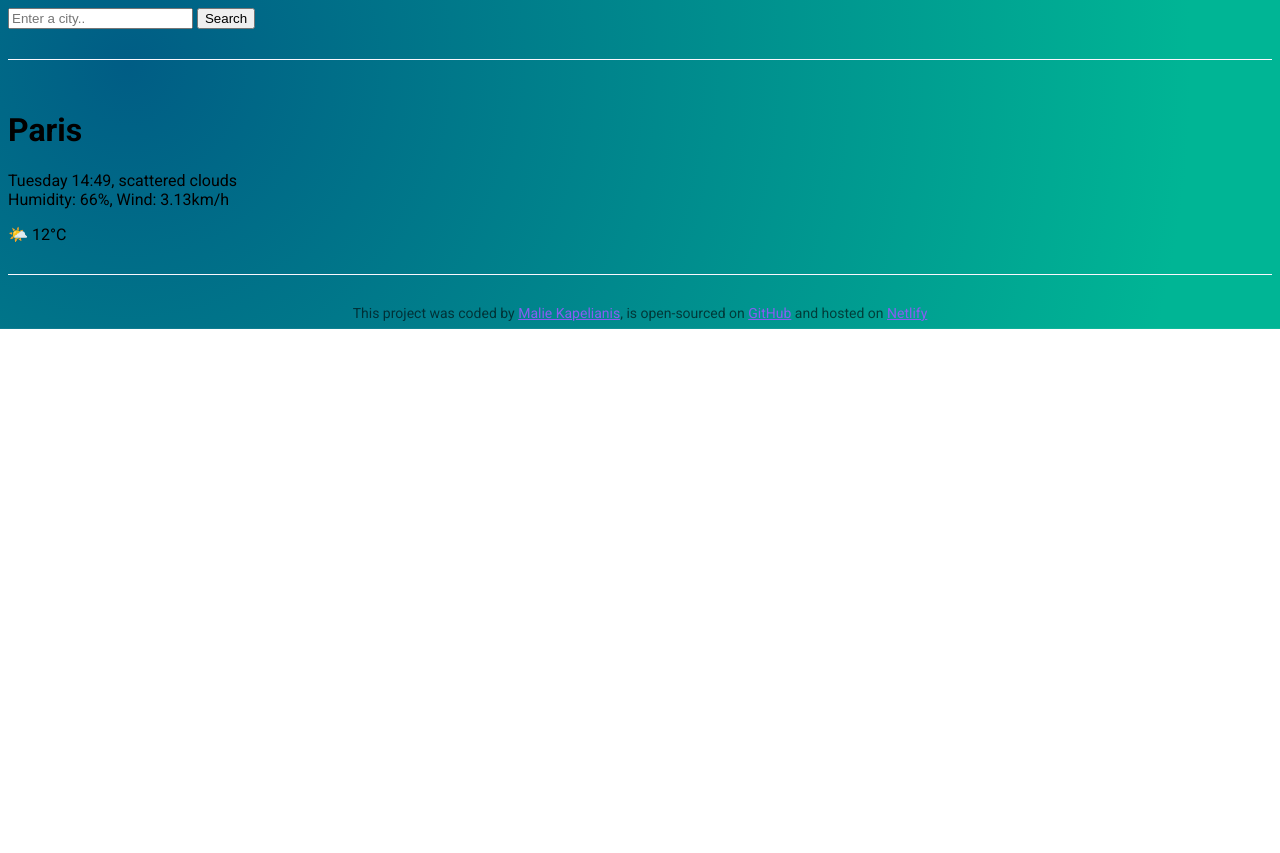
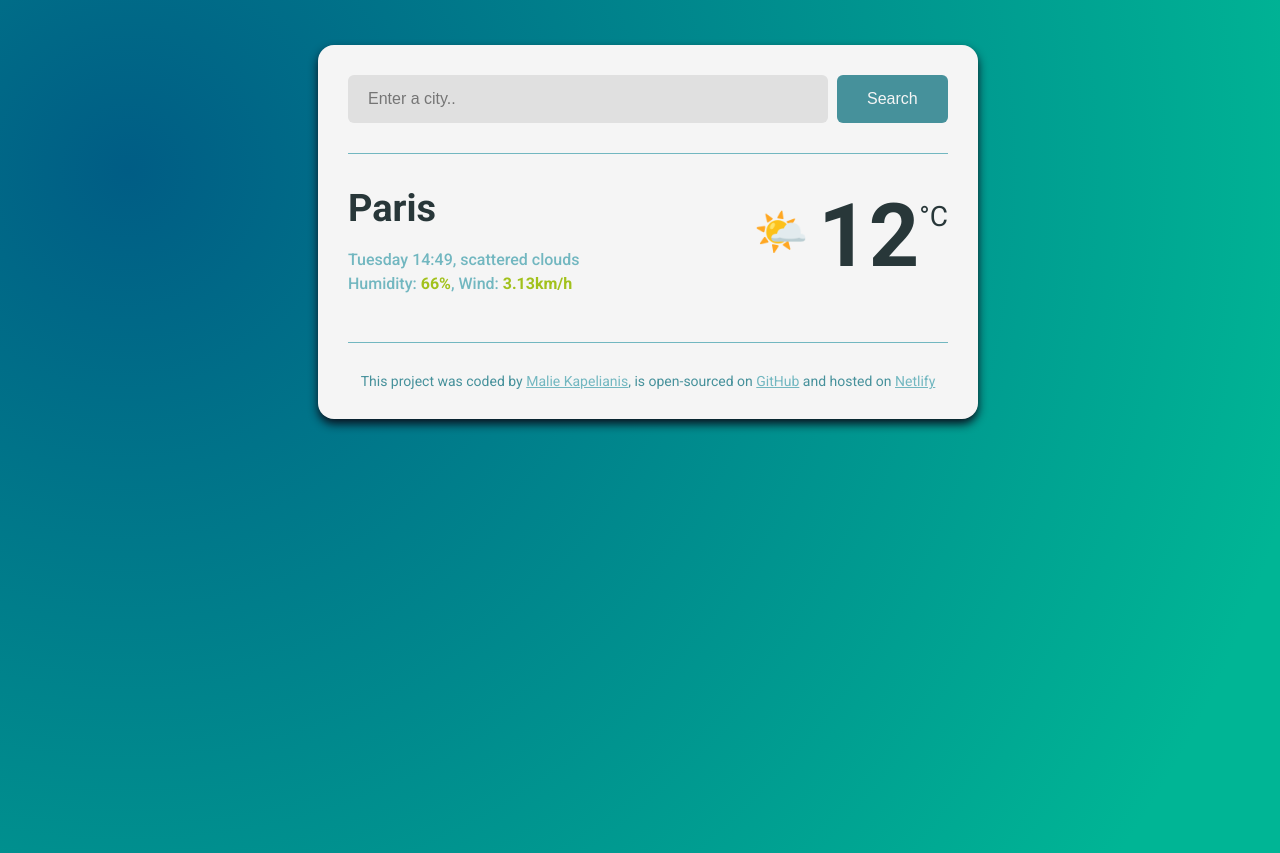
Before and after one commit to MalieKapDev/my-weather-app-v1, a plain HTML site: page index.html in a window 1280 px wide. Before the commit the page ends 800 px from the top, so only its background shows below. Drawn offline with Linux system fonts and the light colour scheme.

Commit message:
Updated Vanilla Weather Search / CSS

```diff
--- a/index.html
+++ b/index.html
@@ -15,28 +15,34 @@
   </head>
 
   <body>
-    <header class="header-container">
-      <form>
+    <div class="weather-app">
+      <header>
+        <form class="search-form">
           <input
-          class="input"
             type="search"
             placeholder="Enter a city.."
             required
+            class="search-form-input"
           />
-        <input class="search" type="submit" value="Search" />
+          <input type="submit" value="Search" class="search-form-button" />
         </form>
       </header>
-
-    <main class="main-container">
-      <div class="current-city-container">
-        <h1 class="current-city">Paris</h1>
-        <p class="current-date-and-description">
+      <main>
+        <div class="weather-app-data">
+          <div>
+            <h1 class="weather-app-city">Paris</h1>
+            <p class="weather-app-details">
               Tuesday 14:49, scattered clouds
               <br />
-          Humidity: 66%, Wind: 3.13km/h
+              Humidity: <strong>66%</strong>, Wind: <strong>3.13km/h</strong>
             </p>
           </div>
-      <div class="current-weather-container">🌤️ 12°C</div>
+          <div class="weather-app-temperature-container">
+            <div class="weather-app-icon">🌤️</div>
+            <div class="weather-app-temperature">12</div>
+            <div class="weatehr-app-unit">°C</div>
+          </div>
+        </div>
       </main>
 
       <div class="footer-container">
@@ -52,10 +58,14 @@
             GitHub</a
           >
           and hosted on
-        <a href="https://weather-app-maliekapdev.netlify.app/" target="_blank">
+          <a
+            href="https://weather-app-maliekapdev.netlify.app/"
+            target="_blank"
+          >
             Netlify</a
           >
         </footer>
+      </div>
     </div>
 
     <script src="src\script.js"></script>
--- a/src/styles.css
+++ b/src/styles.css
@@ -38,33 +38,48 @@
 }
 
 body {
-  background: var(--radial-blue-green), url("src\patternpad.png");
+  background: var(--radial-blue-green);
   background-position: center;
   background-repeat: no-repeat;
-  background-size: cover;
+  background-size: contain;
+  background-blend-mode: lighten;
   font-family: "Roboto", sans-serif;
+  color: var(--primary-black);
+  width: 100vw;
+  height: 100vh;
 }
 
 a {
-  color: #885df1;
+  color: var(--light-blue);
+  transition: all 200ms ease-in-out;
+}
+
+a:hover {
+  color: var(--primary-green);
+  cursor: pointer;
+  font-weight: bold;
 }
 
 .weather-app {
-  background: white;
+  background: url("src\patternpad.png"), var(--light-white);
+  background-position: center;
+  background-repeat: no-repeat;
+  background-size: contain;
+  background-blend-mode: lighten;
   max-width: 600px;
   margin: 45px auto;
-  box-shadow: 0 30px 50px rgba(65, 50, 100, 0.08);
+  box-shadow: 0 5px 10px var(--dark-shadow);
   border-radius: 16px;
   padding: 30px;
 }
 
 header {
-  border-bottom: 1px solid #f9f7fe;
+  border-bottom: 1px solid var(--light-blue);
   padding: 0 0 30px 0;
 }
 
 .search-form-input {
-  background-color: #f9f7fe;
+  background-color: var(--primary-white);
   border: none;
   border-radius: 6px;
   width: 80%;
@@ -73,13 +88,21 @@ header {
 }
 
 .search-form-button {
-  background: #885df1;
+  background: var(--primary-blue);
   padding: 15px 30px;
   border: none;
   font-size: 16px;
   margin-left: 5px;
   border-radius: 6px;
-  color: white;
+  color: var(--light-white);
+  transition: all 200ms ease-in-out;
+}
+
+.search-form-button:hover {
+  background: var(--light-green);
+  color: var(--dark-blue);
+  cursor: pointer;
+  transform: scale(110%);
 }
 
 main {
@@ -99,13 +122,13 @@ main {
 
 .weather-app-details {
   font-size: 16px;
-  color: rgba(39, 33, 66, 0.4);
+  color: var(--light-blue);
   line-height: 24px;
   font-weight: 500;
 }
 
 .weather-app-details strong {
-  color: #f65282;
+  color: var(--primary-green);
 }
 
 .weather-app-temperature-container {
@@ -129,9 +152,9 @@ main {
 }
 
 footer {
-  border-top: 1px solid #f9f7fe;
+  border-top: 1px solid var(--light-blue);
   padding: 30px 0 0 0;
   text-align: center;
   font-size: 14px;
-  color: rgba(0, 0, 0, 0.6);
+  color: var(--primary-blue);
 }
```
Lines whose indentation alone changed are shown as unchanged.
